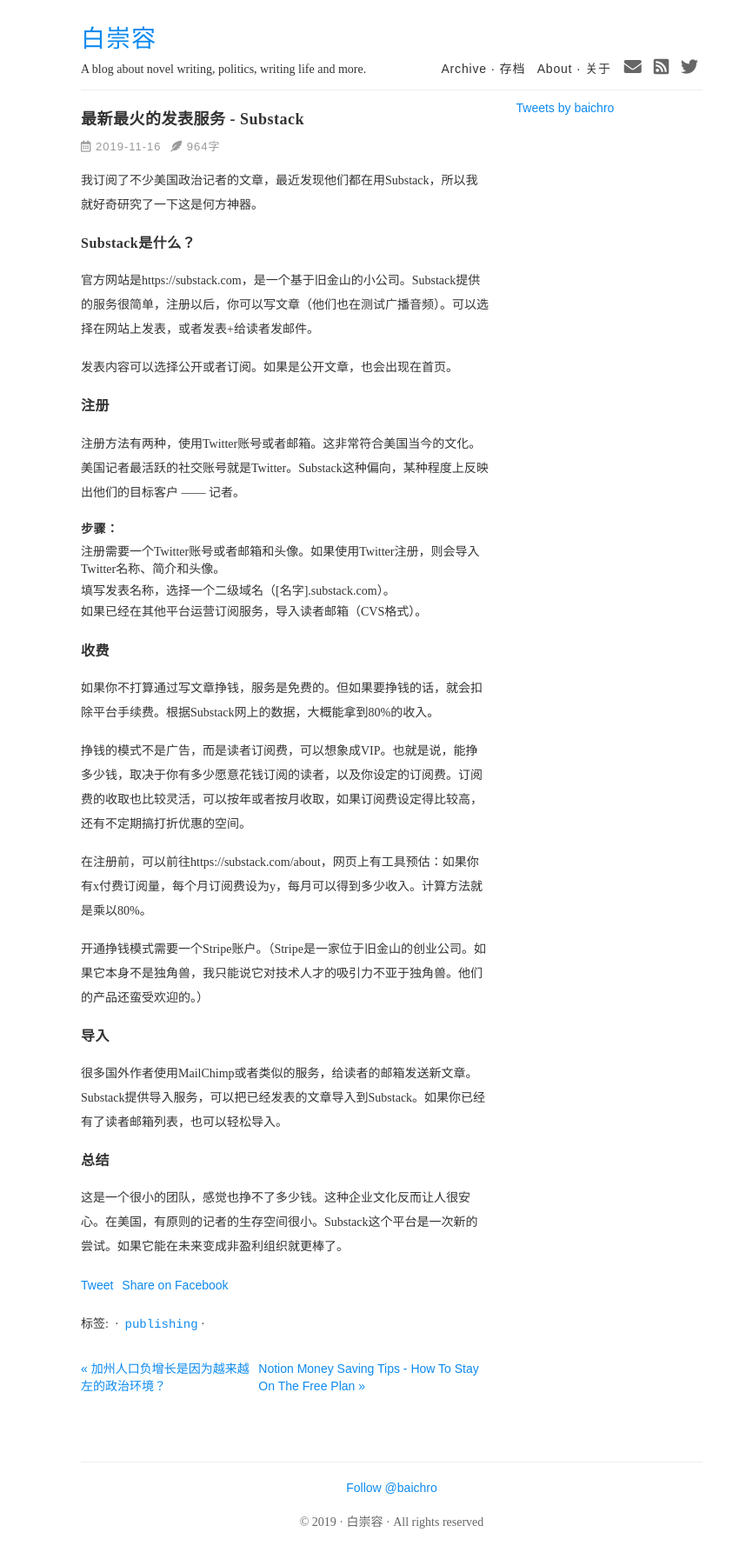
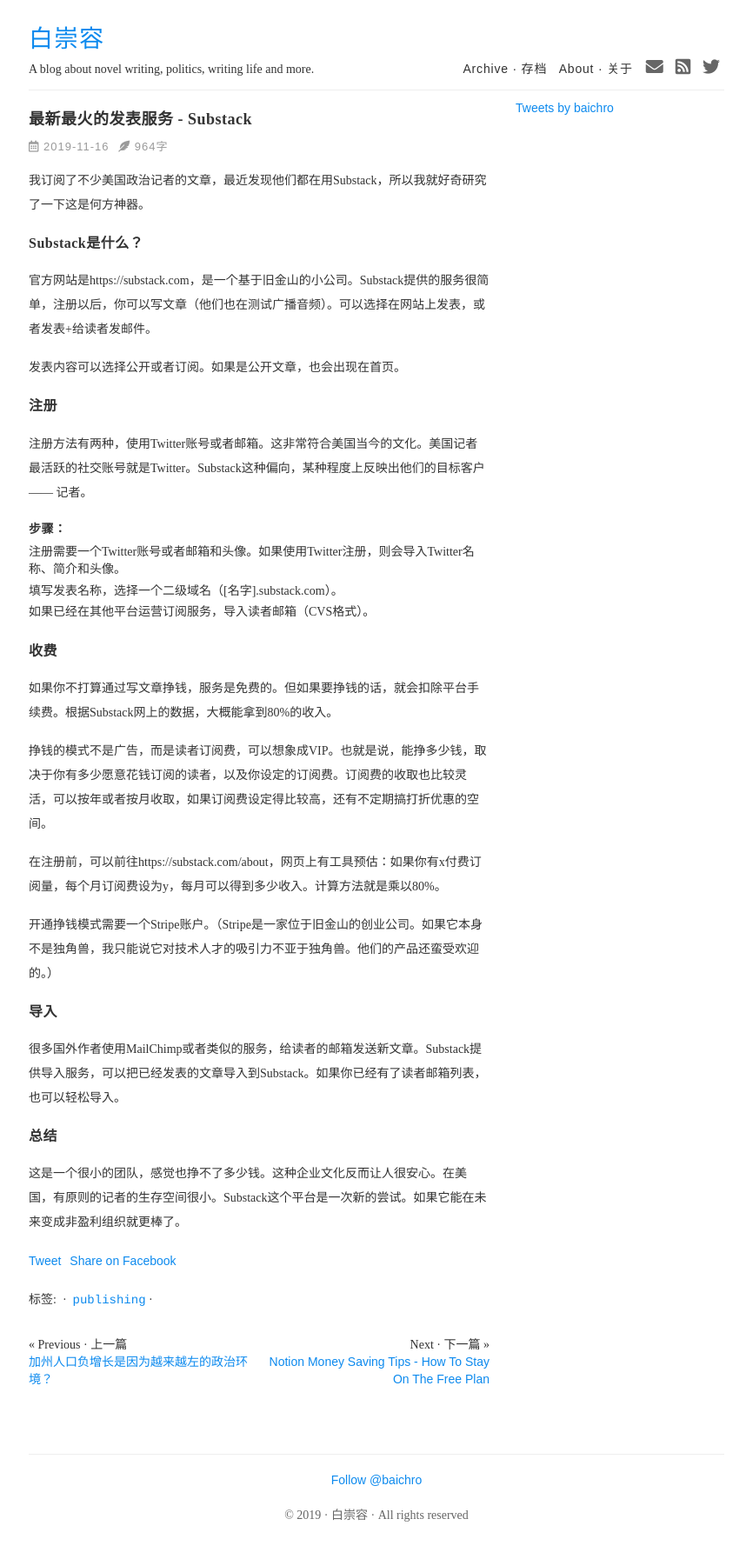
Before and after one commit to lionpup/blog, a Jekyll site: the page built from _posts/2019-11-16-hot-new-publishing-service-substack.md, in a window 1280 px wide. Shown: the whole page at 87% size, without its empty margins (207-1065 px from the left). Built offline with Jekyll 4.4.1, drawn with Linux system fonts in a browser that asks for light colours; nearby versions of some CDN libraries; comment, search, counter and statistics services are not loaded.

Commit message:
looks good on mobile

```diff
--- a/_layouts/page.html
+++ b/_layouts/page.html
@@ -28,10 +28,18 @@
 
 <div class="post-pagination">
   {% if page.previous.url %}
-    <a class="prev" href="{{page.previous.url}}">&laquo; {{page.previous.title}}</a>
+    <div class="prev">
+      &laquo; Previous · 上一篇<br>
+      <a href="{{page.previous.url}}">
+      {{page.previous.title}}</a>
+    </div>
   {% endif %}
   {% if page.next.url %}
-    <a class="next" href="{{page.next.url}}">{{page.next.title}} &raquo;</a>
+    <div class="next">
+      Next · 下一篇 &raquo;<br>
+      <a href="{{page.next.url}}">
+      {{page.next.title}}</a>
+    </div>
   {% endif %}
 </div>
 
--- a/_sass/post.scss
+++ b/_sass/post.scss
@@ -12,4 +12,11 @@
   margin-top: 28px;
   display: flex;
   justify-content: space-between;
+  .prev, .next {
+    flex-shrink: 1;
+    width: 48%;
+  }
+  .next {
+    text-align: right;
+  }
 }
--- a/_sass/whole_page.scss
+++ b/_sass/whole_page.scss
@@ -7,12 +7,11 @@
 }
 
 .container {
-  margin: 0 300px;
-  min-width: 715px;
+  margin: 0 auto;
+  max-width: 800px;
   @include mobile {
     margin: 0 auto;
-    min-width: 0;
-    padding: 0 10px; // Mobile
+    padding: 0 16px; // Mobile
   }
   h1, h2, h3, h4, h5, h6 {
     letter-spacing: 0.5px;
@@ -71,19 +70,30 @@
 li p {
   margin: 0;
 }
+
 .left-right-container {
   display: flex;
   justify-content: space-between;
+  @include mobile {
+    display: block;
+  }
 }
+
 .left-panel, .right-panel{
   vertical-align: top;
 }
 
 .left-panel {
   width: calc(70% - 30px);
+  @include mobile {
+    width: 100%;
+  }
 }
 
 .right-panel {
   width: 30%;
   margin-top: 11px;
+  @include mobile {
+    display: none;
+  }
 }
```
